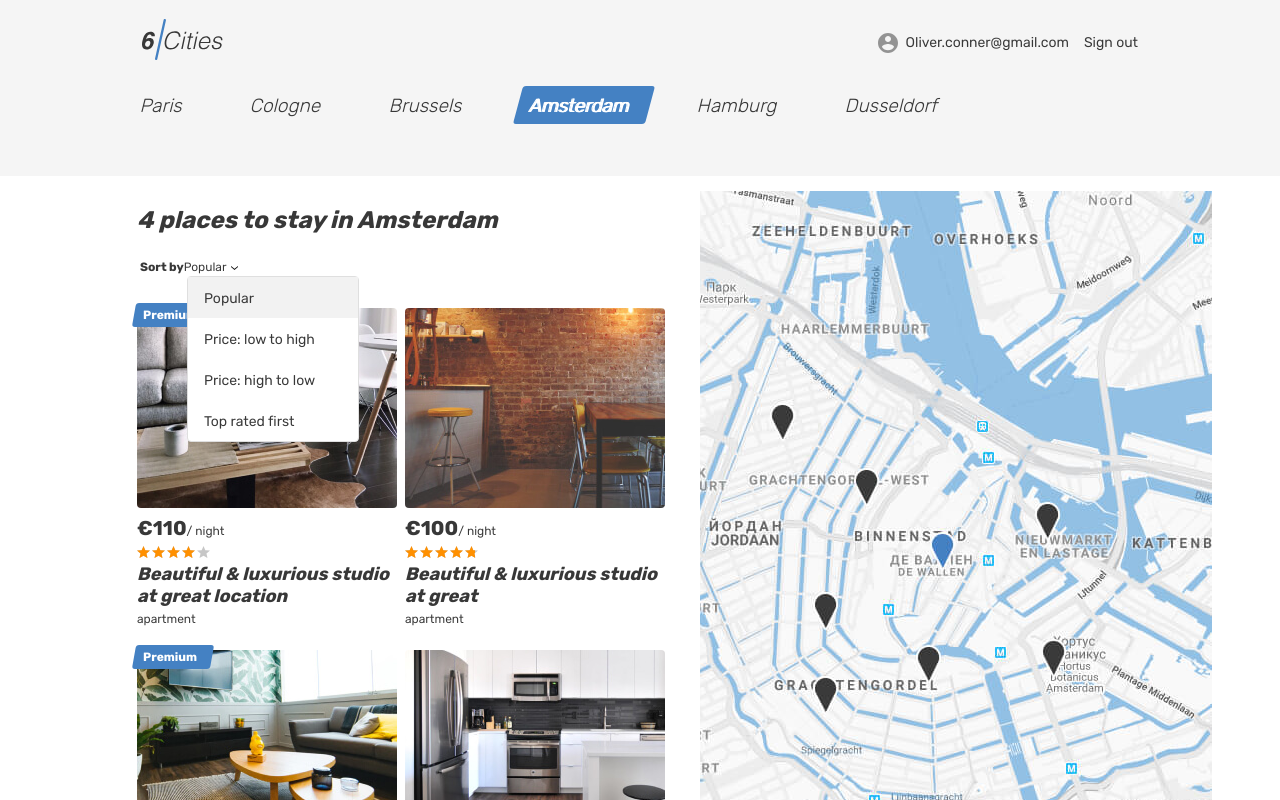
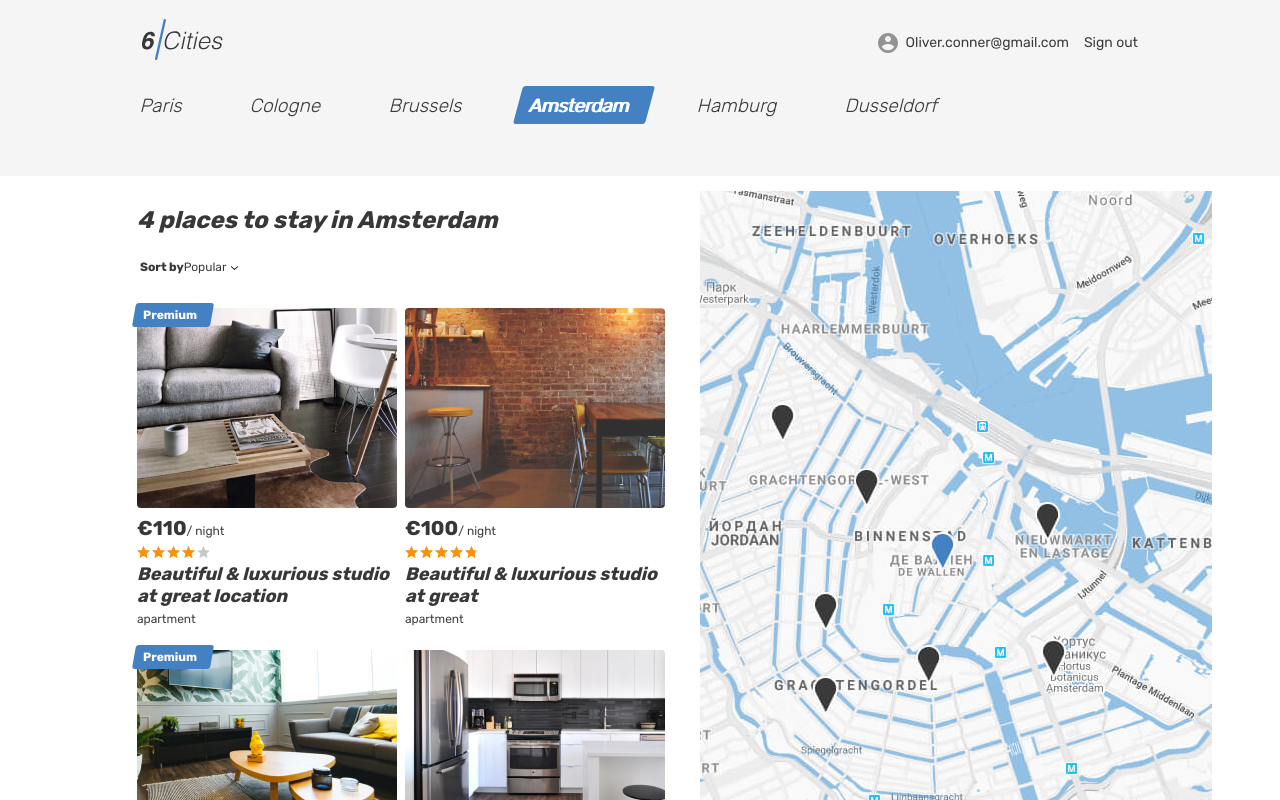
Before and after one commit to loonymax/six-cities, a React (Create React App) app in the folder project/: page / in a window 1280 px wide. Shown: the top 800 px of the page. Built offline with nearby package versions, Linux system fonts and the light colour scheme.

Commit message:
add Premium component, change paths

```diff
--- a/project/src/components/app/app.tsx
+++ b/project/src/components/app/app.tsx
@@ -17,9 +17,9 @@ function App() {
             path={AppRoute.Login}
             element={<LoginScreen />}
           />
-          <Route path={AppRoute.Offer}>
-            <Route path=':id' element={<OfferScreen />} />
-          </Route>
+          <Route
+            path={AppRoute.Offer} element={<OfferScreen />}
+          />
           <Route
             path='*'
             element={<Screen404 />}
--- a/project/src/components/cities-card/cities-card.tsx
+++ b/project/src/components/cities-card/cities-card.tsx
@@ -2,20 +2,11 @@ import { Offer } from 'mocks/offers';
 import { Link } from 'react-router-dom';
 import { useState } from 'react';
 import { AppRoute } from 'const';
+import { Premium } from 'components';
 
 interface Props {
   offer: Offer;
 }
-
-const createPremium = (premium: boolean) => {
-  if (premium) {
-    return (
-      <div className="place-card__mark">
-        <span>Premium</span>
-      </div>
-    );
-  }
-};
 
 export default function CitiesCard({ offer }: Props) {
   const { title, price, rating, type, previewImage, isPremium, id } = offer;
@@ -37,9 +28,9 @@ export default function CitiesCard({ offer }: Props) {
       onMouseEnter={handleMouseEnter}
       onMouseLeave={handleMouseLeave}
     >
-      {createPremium(isPremium)}
+      {isPremium ? <Premium /> : null}
       <div className="cities__image-wrapper place-card__image-wrapper">
-        <Link to={`${AppRoute.Offer}${id}`} key={id}>
+        <Link key={id} to={AppRoute.Offer.replace(/:id/, `${id}`)}>
           <img className="place-card__image" src={previewImage} width="260" height="200" alt="Place interior" />
         </Link>
       </div>
@@ -62,6 +53,6 @@ export default function CitiesCard({ offer }: Props) {
         </h2>
         <p className="place-card__type">{type}</p>
       </div>
-    </article>
+    </article >
   );
 }
--- a/project/src/components/index.ts
+++ b/project/src/components/index.ts
@@ -6,3 +6,4 @@ export { default as StarIcon } from './star-icon/star-icon';
 export { default as Logo } from './logo/logo';
 export { default as OffersList } from './offers-list/offers-list';
 export { default as CommentForm } from './comment-form/comment-form';
+export { default as Premium } from './premium/premium';
--- a/project/src/components/offers-list/offers-list.tsx
+++ b/project/src/components/offers-list/offers-list.tsx
@@ -5,10 +5,10 @@ interface Props {
   offersList: Offer[];
 }
 
-export default function OffersList({offersList}: Props) {
+export default function OffersList({ offersList }: Props) {
   return (
     <div className="cities__places-list places__list tabs__content">
-      {offersList.map((item) => <CitiesCard offer={item} key={item.id} />)}
+      {offersList.map((item) => <CitiesCard key={item.id} offer={item} />)}
     </div>
   );
 }
--- /dev/null
+++ b/project/src/components/premium/premium.tsx
@@ -0,0 +1,7 @@
+export default function Premium() {
+  return (
+    <div className="place-card__mark">
+      <span>Premium</span>
+    </div>
+  );
+}
--- a/project/src/const.tsx
+++ b/project/src/const.tsx
@@ -1,5 +1,5 @@
 export enum AppRoute {
   Main = '/',
   Login = '/login',
-  Offer = '/offer/',
+  Offer = '/offer/:id',
 }
--- a/project/src/pages/cities-home-screen/cities-home-screen.tsx
+++ b/project/src/pages/cities-home-screen/cities-home-screen.tsx
@@ -5,7 +5,7 @@ interface Props {
   offersList: Offer[];
 }
 
-export default function CitiesHomeScreen({offersList}: Props) {
+export default function CitiesHomeScreen({ offersList }: Props) {
   return (
     <main className="page__main page__main--index">
       <h1 className="visually-hidden">Cities</h1>
@@ -58,7 +58,8 @@ export default function CitiesHomeScreen({offersList}: Props) {
                   <use xlinkHref="#icon-arrow-select"></use>
                 </svg>
               </span>
-              <ul className="places__options places__options--custom places__options--opened">
+              <ul className="places__options places__options--custom">
+                {/* <ul className="places__options places__options--custom places__options--opened"> */}
                 <li className="places__option places__option--active" tabIndex={0}>Popular</li>
                 <li className="places__option" tabIndex={0}>Price: low to high</li>
                 <li className="places__option" tabIndex={0}>Price: high to low</li>
```
